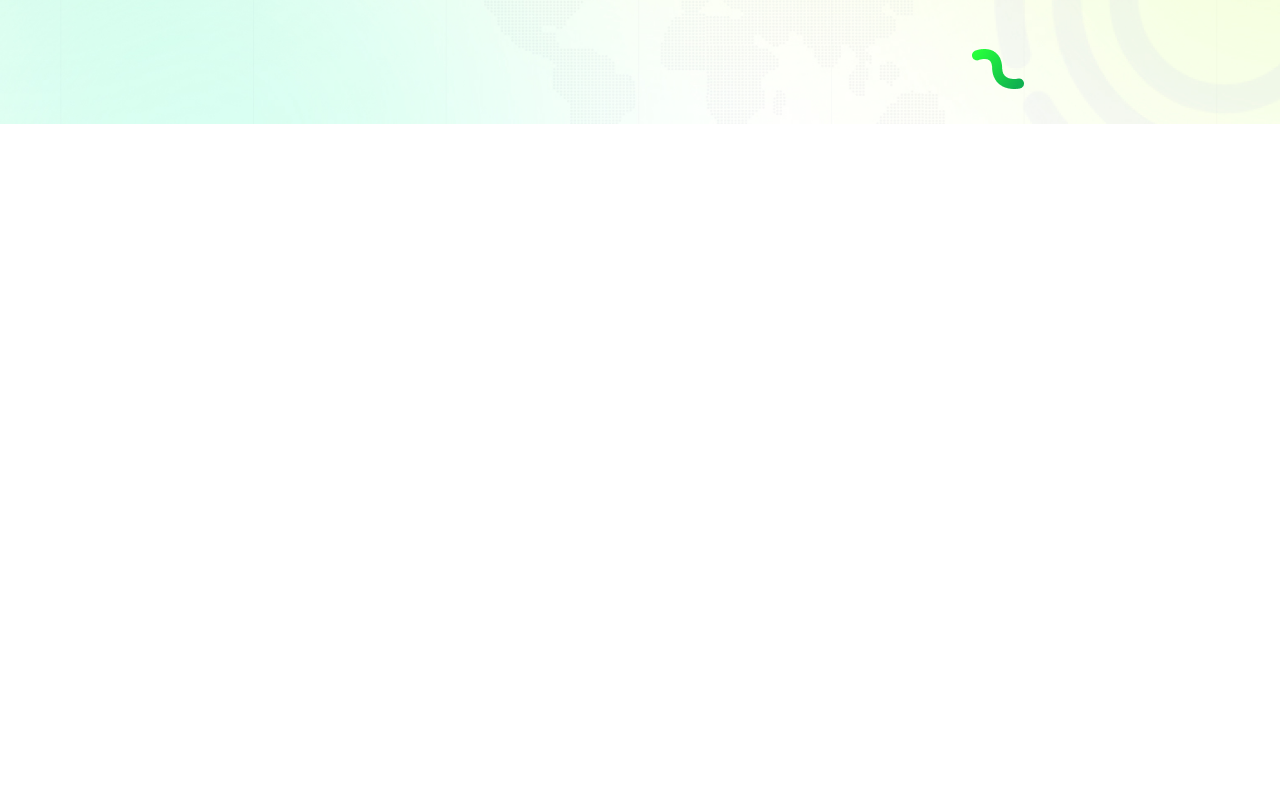
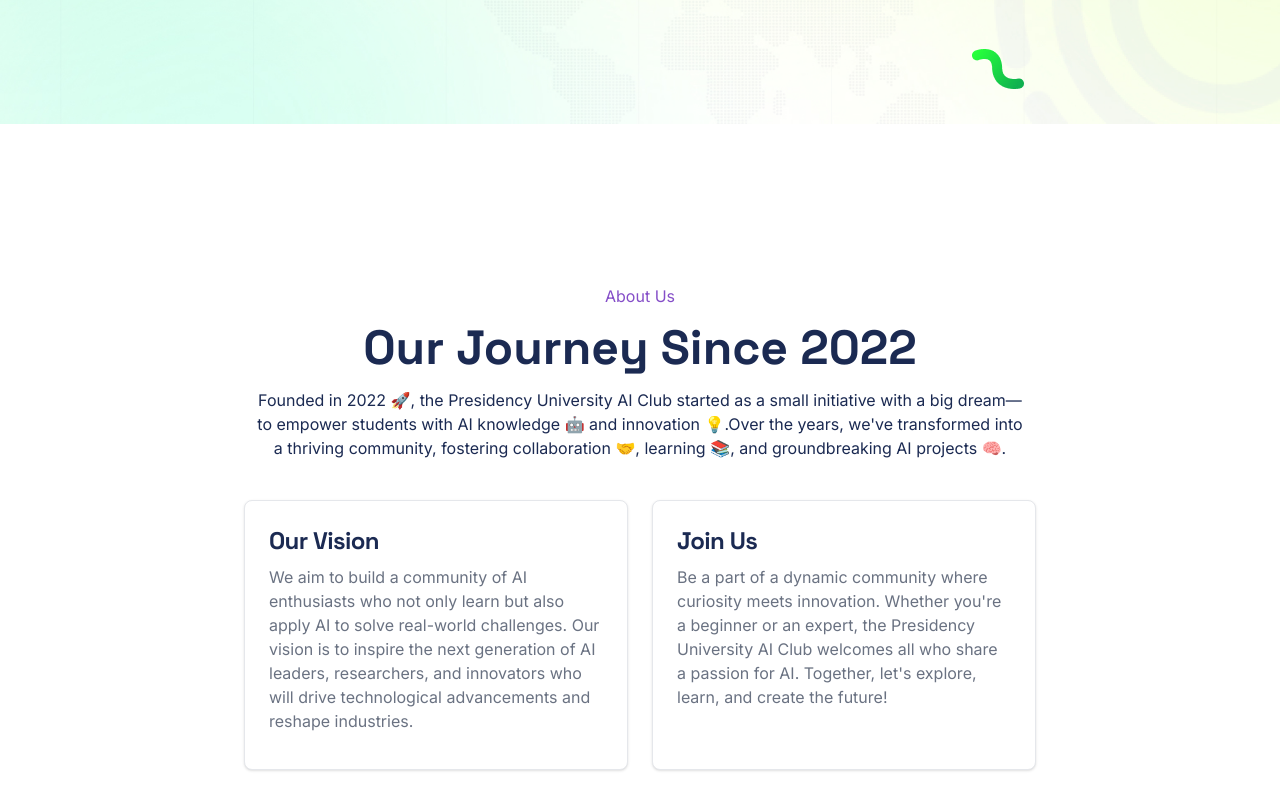
Before and after one commit to Shahriar-Fardows/puaiclub, a React (Vite) app: page / in a window 1280 px wide. Shown: the part 660-1470 px from the top of the page. Before the commit the page ends 800 px from the top, so only its background shows below. Built offline with nearby package versions, Linux system fonts and the light colour scheme.

Commit message:
seo hook are add

```diff
--- /dev/null
+++ b/src/Components/Timeline/Timeline.jsx
@@ -0,0 +1,66 @@
+import { motion } from "framer-motion";
+
+const timelineData = [
+  {
+    title: "Titanic - ML from Disaster",
+    year: "2024",
+    description:
+      "We hosted a high-level AI hackathon, drawing talented participants from across the university. This event established us as a hub for AI-driven innovation and problem-solving.",
+  },
+  {
+    title: "Expanding Our Reach",
+    year: "2024",
+    description:
+      "Our membership grew to 50+ active students, making us one of the most vibrant student organizations at Presidency University.",
+  },
+  {
+    title: "The Beginning",
+    year: "2022",
+    description:
+      "With just 10 passionate members, we laid the foundation of a club dedicated to AI learning and research.",
+  },
+];
+
+const Timeline = () => {
+  return (
+    <ol className="relative flex flex-col sm:flex-row sm:items-center">
+      {timelineData.map((item, index) => (
+        <motion.li
+          key={index}
+          initial={{ opacity: 0, y: 20 }}
+          animate={{ opacity: 1, y: 0 }}
+          transition={{ duration: 0.5, delay: index * 0.2 }}
+          className="relative mb-6 sm:mb-0"
+        >
+          <div className="flex items-center">
+            <div className="z-10 flex items-center justify-center w-6 h-6 bg-blue-100 rounded-full ring-0 ring-white dark:bg-blue-900 sm:ring-8 dark:ring-gray-900 shrink-0">
+              <svg
+                className="w-2.5 h-2.5 text-blue-800 dark:text-blue-300"
+                aria-hidden="true"
+                xmlns="http://www.w3.org/2000/svg"
+                fill="currentColor"
+                viewBox="0 0 20 20"
+              >
+                <path d="M20 4a2 2 0 0 0-2-2h-2V1a1 1 0 0 0-2 0v1h-3V1a1 1 0 0 0-2 0v1H6V1a1 1 0 0 0-2 0v1H2a2 2 0 0 0-2 2v2h20V4ZM0 18a2 2 0 0 0 2 2h16a2 2 0 0 0 2-2V8H0v10Zm5-8h10a1 1 0 0 1 0 2H5a1 1 0 0 1 0-2Z" />
+              </svg>
+            </div>
+            <div className="hidden sm:flex w-full bg-gray-200 h-0.5 dark:bg-gray-700"></div>
+          </div>
+          <div className="mt-3 sm:pe-8">
+            <h3 className="text-lg font-semibold text-gray-900 dark:text-white">
+              {item.title}
+            </h3>
+            <time className="block mb-2 text-sm font-normal leading-none text-gray-400 dark:text-gray-500">
+              {item.year}
+            </time>
+            <p className="text-base font-normal text-gray-500 dark:text-gray-400">
+              {item.description}
+            </p>
+          </div>
+        </motion.li>
+      ))}
+    </ol>
+  );
+};
+
+export default Timeline;
--- a/src/Home/Home.jsx
+++ b/src/Home/Home.jsx
@@ -1,6 +1,7 @@
 import images from "../assets/images";
-import { motion } from "framer-motion";
+import { motion } from "motion/react";
 import useSEO from "../Hooks/useSEO";
+import About from "../Page/About/About";
 
 const Home = () => {
 
@@ -31,14 +32,14 @@
                 <div className="container mx-auto py-24 md:py-40">
                     {/* Small Title Animation */}
                     <motion.h5   className="text-[#854ec8] inter text-center" initial={{ opacity: 0, y: -10 }} animate={{ opacity: 1, y: 0 }} transition={{ duration: 1 }}>
-                        👋 Hey there! That is Presidency University AI Club
+                        👋 Hey there! That is Presidency <br className="block md:hidden"/> University AI Club
                     </motion.h5>
 
                     <div className="flex flex-col items-center justify-center space-y-8">
                         {/* Animated Heading */}
                         <motion.h1    className="text-[#1b2a52] text-center text-4xl/[50px] md:text-6xl/[80px] font-bold space lin"  initial={{ opacity: 0, y: 20 }}  animate={{ opacity: 1, y: 0 }}  transition={{ duration: 1, delay: 0.3 }} >
                             Explore the Future with <br className="hidden md:block"/>
-                            PU <br className="block md:hidden"/> <span className="bg-[#854ec8] text-white px-4 border rounded-full">AI Club</span>
+                            PU <span className="bg-[#854ec8] text-white px-4 border rounded-full">AI Club</span>
                         </motion.h1>
 
                         {/* Animated Paragraph */}
@@ -63,6 +64,7 @@
                     <motion.img  src={images?.image?.shape5}  alt="shape"  className="absolute bottom-0 right-0 " whileInView={{ opacity: 1, x: 0 }} initial={{ opacity: 0, x: -50 }} transition={{ duration: 1, delay: 0.8 }}/>
                 </div>
             </motion.section>
+            <About />
         </>
     );
 };
--- /dev/null
+++ b/src/Page/About/About.jsx
@@ -0,0 +1,82 @@
+import { motion } from "framer-motion";
+
+const About = () => {
+    return (
+        <motion.section
+            className="container mx-auto py-20 md:py-40 bg-cover bg-center bg-no-repeat relative px-2 md:px-5 lg:px-0"
+            initial={{ opacity: 0, y: 20 }}
+            whileInView={{ opacity: 1, y: 0 }}
+            transition={{ duration: 1.5, ease: "easeInOut" }}
+            viewport={{ once: false }} // When scrolling up or down, it will trigger again
+        >
+            <motion.h5
+                className="text-[#854ec8] inter text-left md:text-center"
+                initial={{ opacity: 0, y: -10 }}
+                whileInView={{ opacity: 1, y: 0 }}
+                transition={{ duration: 1 }}
+                viewport={{ once: false }}
+            >
+                About Us
+            </motion.h5>
+
+            <motion.h1
+                className="text-[#1b2a52] space text-left md:text-center text-2xl/[50px] md:text-5xl/[80px] font-bold space lin"
+                initial={{ scale: 0.8, opacity: 0 }}
+                whileInView={{ scale: 1, opacity: 1 }}
+                transition={{ duration: 1, ease: "easeOut" }}
+                viewport={{ once: false }}
+            >
+                Our Journey Since 2022
+            </motion.h1>
+
+            <motion.p
+                className="inter text-left md:text-center md:px-10 lg:px-[20%] text-[#1b2a52] px-1"
+                initial={{ opacity: 0, y: 10 }}
+                whileInView={{ opacity: 1, y: 0 }}
+                transition={{ duration: 1, ease: "easeInOut", delay: 0.3 }}
+                viewport={{ once: false }}
+            >
+                Founded in 2022 🚀, the Presidency University AI Club started as a small initiative with a big dream—to empower students with AI knowledge 🤖 and innovation 💡.<br className="block md:hidden"/><br className="block md:hidden"/>
+                Over the years, we&apos;ve transformed into a thriving community, fostering collaboration 🤝, learning 📚, and groundbreaking AI projects 🧠.
+            </motion.p>
+
+            <div className="flex flex-col md:flex-row gap-6 justify-center mt-10">
+                <motion.div
+                    className="max-w-sm p-6 bg-white border border-gray-200 rounded-lg shadow-sm dark:bg-gray-800 dark:border-gray-700"
+                    whileHover={{ scale: 1.05 }}
+                    whileTap={{ scale: 0.95 }}
+                    initial={{ opacity: 0, y: 50 }}
+                    whileInView={{ opacity: 1, y: 0 }}
+                    transition={{ duration: 1 }}
+                    viewport={{ once: false }}
+                >
+                    <h5 className="mb-2 text-2xl font-semibold tracking-tight space text-[#1b2a52] dark:text-white">
+                        Our Vision
+                    </h5>
+                    <p className="mb-3 inter font-normal text-gray-500 dark:text-gray-400">
+                        We aim to build a community of AI enthusiasts who not only learn but also apply AI to solve real-world challenges. Our vision is to inspire the next generation of AI leaders, researchers, and innovators who will drive technological advancements and reshape industries.
+                    </p>
+                </motion.div>
+
+                <motion.div
+                    className="max-w-sm p-6 bg-white border border-gray-200 rounded-lg shadow-sm dark:bg-gray-800 dark:border-gray-700"
+                    whileHover={{ scale: 1.05 }}
+                    whileTap={{ scale: 0.95 }}
+                    initial={{ opacity: 0, y: 50 }}
+                    whileInView={{ opacity: 1, y: 0 }}
+                    transition={{ duration: 1 }}
+                    viewport={{ once: false }}
+                >
+                    <h5 className="mb-2 text-2xl font-semibold tracking-tight text-[#1b2a52] dark:text-white space">
+                        Join Us
+                    </h5>
+                    <p className="mb-3 inter font-normal text-gray-500 dark:text-gray-400">
+                        Be a part of a dynamic community where curiosity meets innovation. Whether you&apos;re a beginner or an expert, the Presidency University AI Club welcomes all who share a passion for AI. Together, let&apos;s explore, learn, and create the future!
+                    </p>
+                </motion.div>
+            </div>
+        </motion.section>
+    );
+};
+
+export default About;
--- a/src/Shared/Navbar.jsx
+++ b/src/Shared/Navbar.jsx
@@ -8,9 +8,9 @@
 
     const navLinks = [
         { path: "/", label: "Home" },
+        { path: "/about", label: "About" },
         { path: "/our_team", label: "Our Team" },
         { path: "/event", label: "Event" },
-        { path: "/about", label: "About" },
         { path: "/contact_us", label: "Contact Us" },
     ];
 
```
